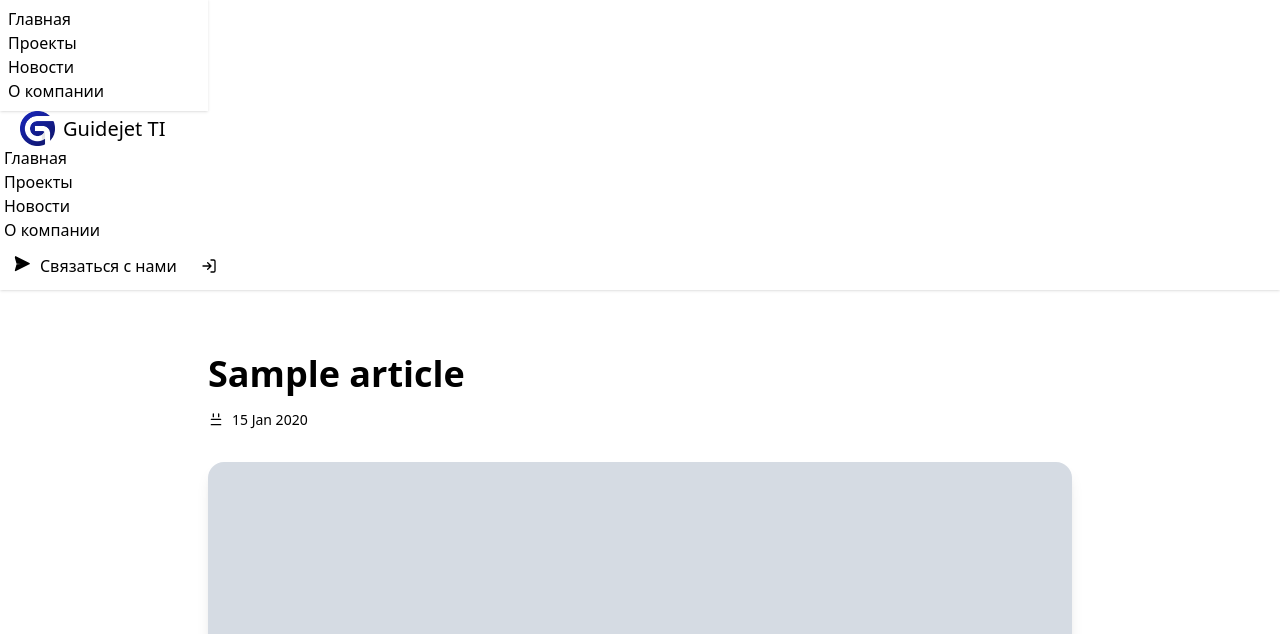
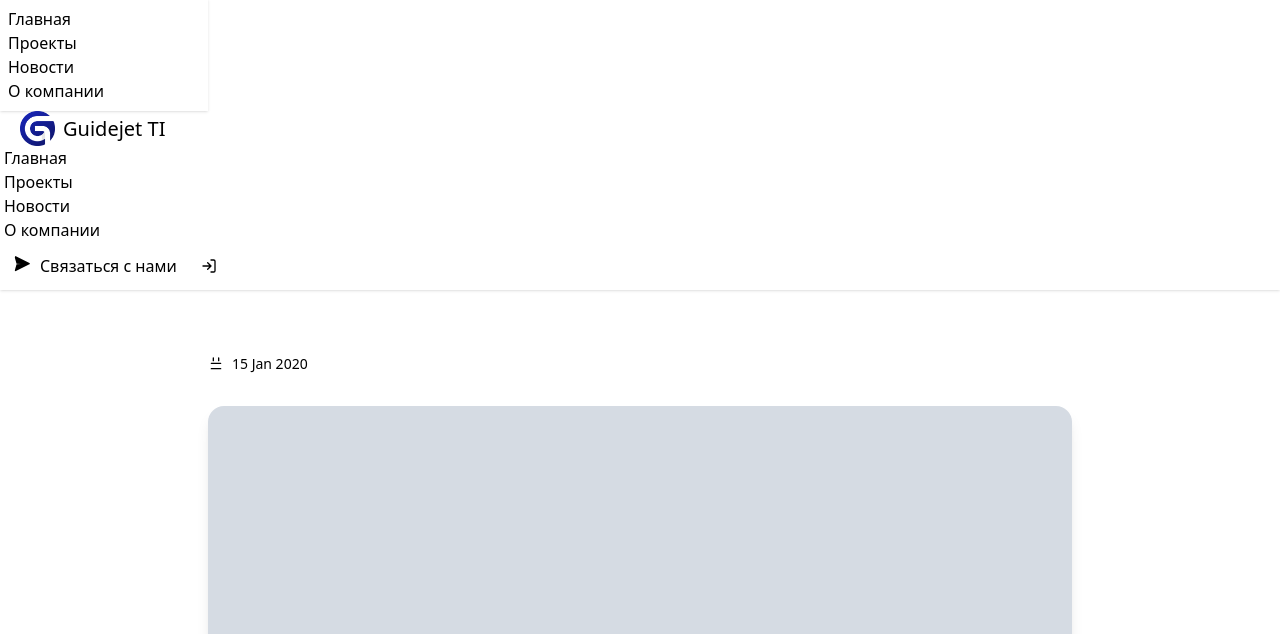
Before and after one commit to ttastanov-code/gti_app, a Django app: template templates/article/article_detail.html in a window 1280 px wide. Shown: the part 13-647 px from the top of the page. Run offline with Django 3.2, Linux system fonts and the light colour scheme; the template is opened without the code that fills it: most values are stand-ins (such as "Sample title", 1, 10 or a date in 2020); grey boxes marked "Sample" are stand-in pictures; some libraries are stand-ins or nearby versions.

Commit message:
style: page html was updated

```diff
--- a/templates/article/article_detail.html
+++ b/templates/article/article_detail.html
@@ -31,9 +31,9 @@
       </div>
     {% endif %}
 
-    <h1 class="text-4xl font-bold mb-4">
+    {% comment %} <h1 class="text-4xl font-bold mb-4">
       {{ article.title }}
-    </h1>
+    </h1> {% endcomment %}
 
     <p class="text-sm text-base-content/60 mb-8 flex items-center gap-2">
       <svg xmlns="http://www.w3.org/2000/svg" class="h-4 w-4" fill="none"
```
Also changed, not shown: static/photo_2026-02-10 09.21.07.jpeg (added), static/photo_2026-02-10 09.21.09.jpeg (added), static/photo_2026-02-10 09.21.11.jpeg (added).
